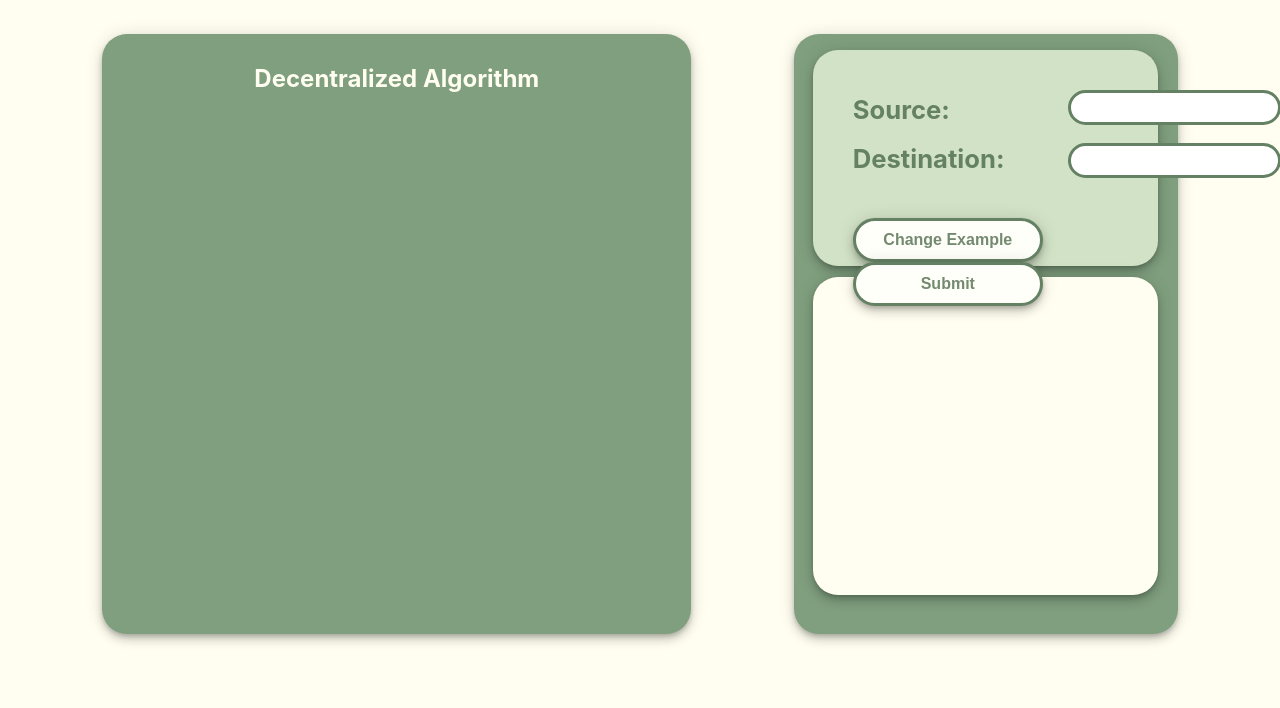
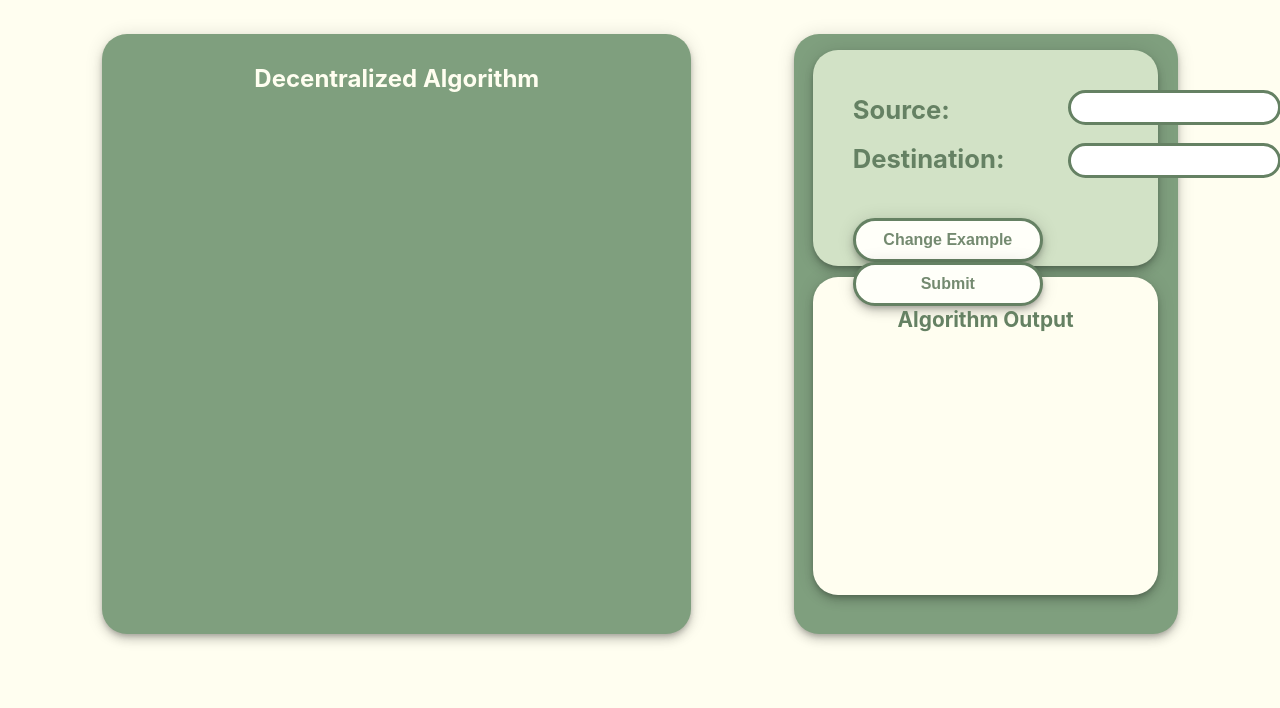
Before and after one commit to CPS706-Group-15/educational-interactive-tool, a plain HTML site: page Decentralized/decentralized.html in a window 1280 px wide. Shown: the part 92-800 px from the top of the page. Drawn offline with Linux system fonts and the light colour scheme.

Commit message:
decentralized frontend done

```diff
--- a/Decentralized/decentralized.html
+++ b/Decentralized/decentralized.html
@@ -50,6 +50,7 @@
                 <button class="submit-btn" role="button">Submit</button>
             </div>
             <div class="route">
+              <h1 class="headingtwo">Algorithm Output</h1>
             </div>
           </div>
       </div>
--- a/Decentralized/style.css
+++ b/Decentralized/style.css
@@ -119,13 +119,22 @@
     color: #FFFEF0;
   }
 
+  .headingtwo{
+    text-align: center;
+    font-family: 'Inter', sans-serif;;
+    padding-top:30px;
+    font-size: 1.3em;
+    font-weight: bold;
+    color: #658163;
+  }
+
+
   .headingMiddle {
     text-align: center;
     font-family: 'Inter', sans-serif;;
     font-weight: bold;
     color: #FFFEF0;
     font-size: 3em;
-
   }
 
   .submit-btn {
```
